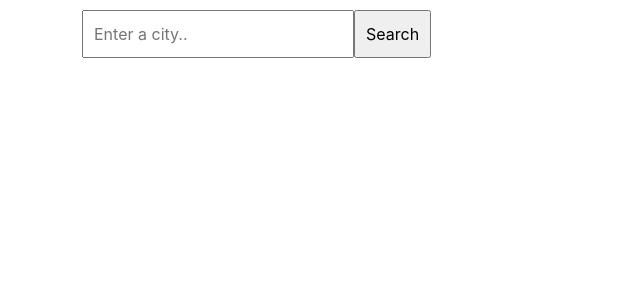
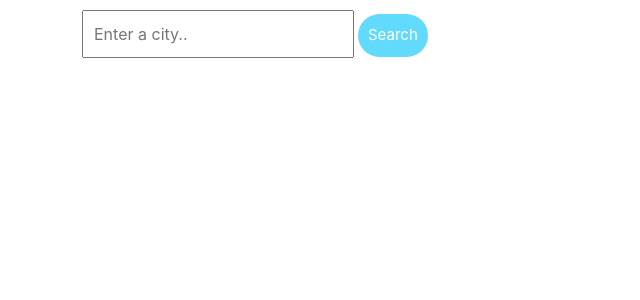
Before and after one commit to mercyogalo/React-pract, a React (Create React App) app in the folder weather-project/my-app/: page / in a window 1280 px wide. Shown: the top 300 px of the page, without its empty margins (0-640 px from the left). Built offline with nearby package versions, Linux system fonts and the light colour scheme.

Commit message:
updated the meta description and name

```diff
--- a/weather-project/my-app/public/index.html
+++ b/weather-project/my-app/public/index.html
@@ -6,8 +6,8 @@
     <meta name="viewport" content="width=device-width, initial-scale=1" />
     <meta name="theme-color" content="#000000" />
     <meta
-      name="description"
-      content="Web site created using create-react-app"
+      name="OgaloDesign-weather-app"
+      content="This is a react weather app"
     />
     <link href="https://cdn.jsdelivr.net/npm/bootstrap@5.3.3/dist/css/bootstrap.min.css" rel="stylesheet" integrity="sha384-QWTKZyjpPEjISv5WaRU9OFeRpok6YctnYmDr5pNlyT2bRjXh0JMhjY6hW+ALEwIH" crossorigin="anonymous">
     <script src="https://cdn.jsdelivr.net/npm/bootstrap@5.3.3/dist/js/bootstrap.bundle.min.js" integrity="sha384-YvpcrYf0tY3lHB60NNkmXc5s9fDVZLESaAA55NDzOxhy9GkcIdslK1eN7N6jIeHz" crossorigin="anonymous"></script>
--- a/weather-project/my-app/src/App.css
+++ b/weather-project/my-app/src/App.css
@@ -23,7 +23,7 @@
 .form input{
   padding:10px;
 }
-.submit-btn{
+.search-button{
   padding:10px;
   background-color: #61dafb;
   color:white;
@@ -34,6 +34,6 @@
   border: none;
   font-size: 15px;
 }
-.submit-btn:hover{
+.search-button:hover{
   cursor: pointer;
 }
```
